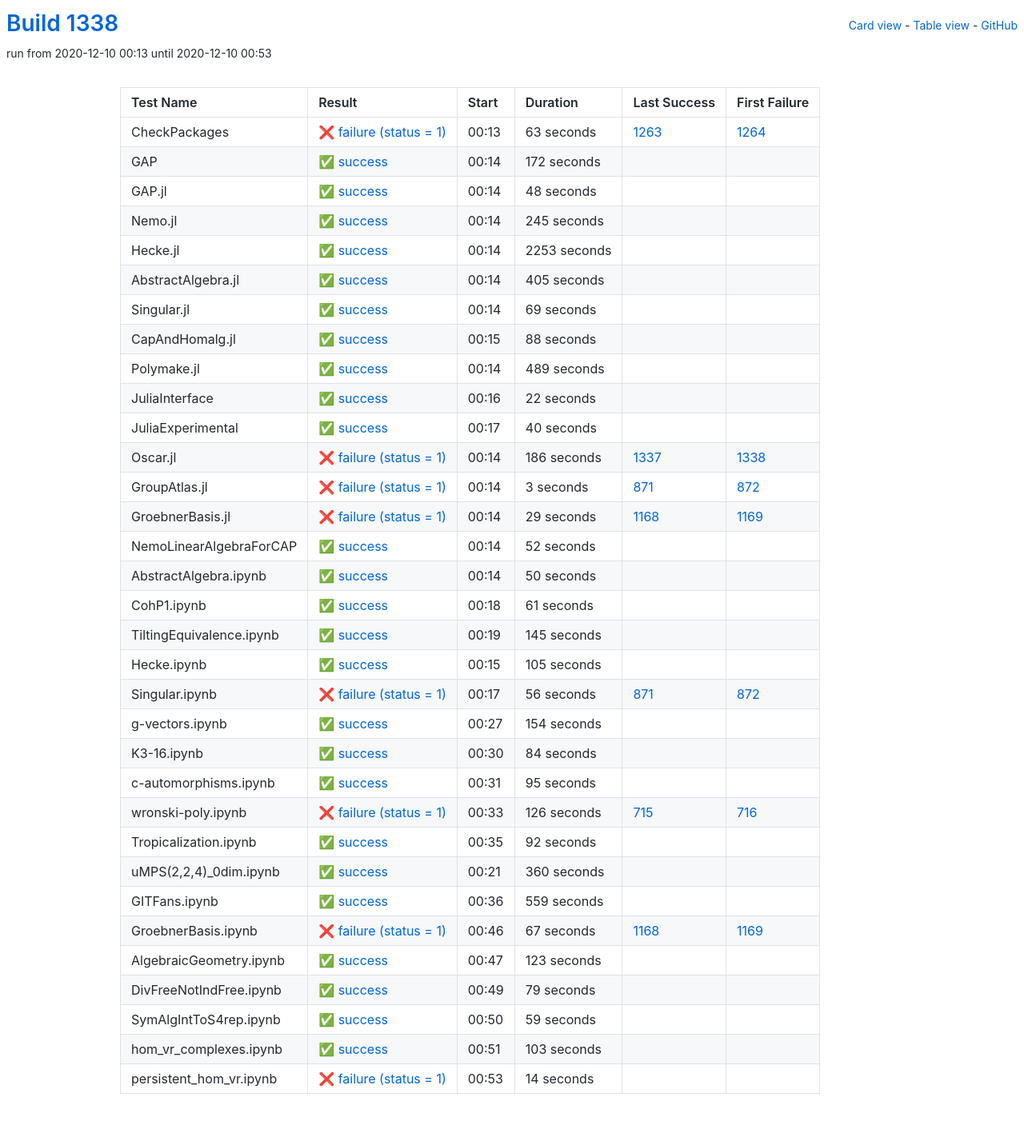
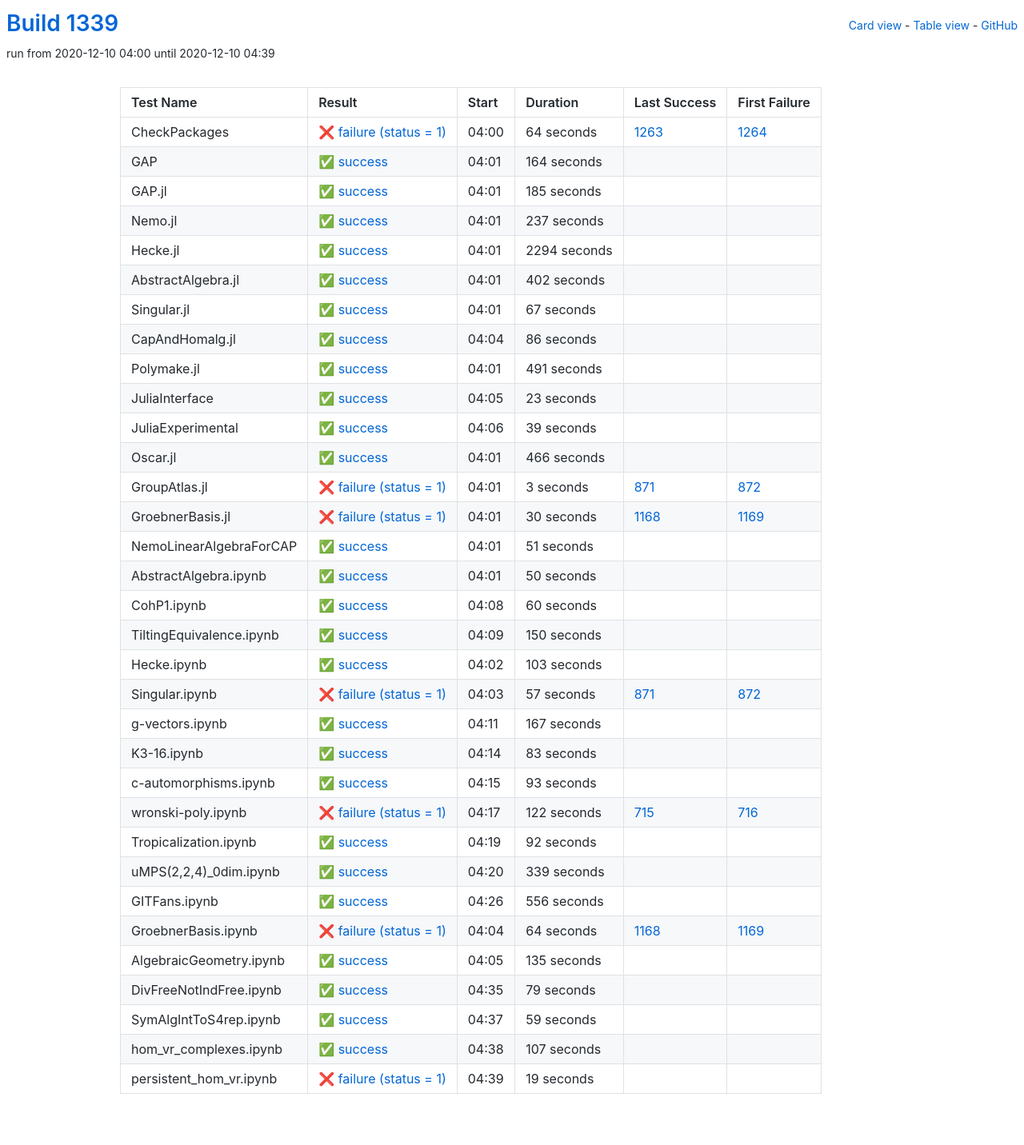
Before and after one commit to oscar-system/oscar-ci-status-stable, a Jekyll site: the page built from table.html, in a window 1280 px wide. Shown: the whole page at 80% size. Built offline with Jekyll 4.4.1, drawn with Linux system fonts in a browser that asks for light colours.

Commit message:
Build #1339

```diff
--- a/_data/ci.yml
+++ b/_data/ci.yml
@@ -1,6 +1,6 @@
 ---
-build: 1338
-build_url: https://oscarci.mathematik.uni-kl.de/job/oscar-stable/1338/
+build: 1339
+build_url: https://oscarci.mathematik.uni-kl.de/job/oscar-stable/1339/
 job: oscar-stable
 organization: oscar-system
 repo: oscar-ci-status-stable
@@ -8,152 +8,152 @@ repourl: https://github.com/oscar-system/oscar-ci-status-stable
 tests:
 - name: CheckPackages
   id: checkpackages
-  log: https://oscarci.mathematik.uni-kl.de/job/oscar-stable/1338/artifact/logs/build-1338/CheckPackages.log
-  start: 2020-12-10 00:13
+  log: https://oscarci.mathematik.uni-kl.de/job/oscar-stable/1339/artifact/logs/build-1339/CheckPackages.log
+  start: 2020-12-10 04:00
   success: false
   exitcode: 1
   status: failure
-  duration: 63
+  duration: 64
   last_success: 1263
   last_success_url: https://oscarci.mathematik.uni-kl.de/job/oscar-stable/1263/
   first_failure: 1264
   first_failure_url: https://oscarci.mathematik.uni-kl.de/job/oscar-stable/1264/
 - name: GAP
   id: gap
-  log: https://oscarci.mathematik.uni-kl.de/job/oscar-stable/1338/artifact/logs/build-1338/GAP.log
-  start: 2020-12-10 00:14
+  log: https://oscarci.mathematik.uni-kl.de/job/oscar-stable/1339/artifact/logs/build-1339/GAP.log
+  start: 2020-12-10 04:01
   success: true
   exitcode: 0
   status: success
-  duration: 172
+  duration: 164
   last_success: false
   last_success_url:
   first_failure: false
   first_failure_url:
 - name: GAP.jl
   id: gap-jl
-  log: https://oscarci.mathematik.uni-kl.de/job/oscar-stable/1338/artifact/logs/build-1338/GAP.jl.log
-  start: 2020-12-10 00:14
+  log: https://oscarci.mathematik.uni-kl.de/job/oscar-stable/1339/artifact/logs/build-1339/GAP.jl.log
+  start: 2020-12-10 04:01
   success: true
   exitcode: 0
   status: success
-  duration: 48
+  duration: 185
   last_success: false
   last_success_url:
   first_failure: false
   first_failure_url:
 - name: Nemo.jl
   id: nemo-jl
-  log: https://oscarci.mathematik.uni-kl.de/job/oscar-stable/1338/artifact/logs/build-1338/Nemo.jl.log
-  start: 2020-12-10 00:14
+  log: https://oscarci.mathematik.uni-kl.de/job/oscar-stable/1339/artifact/logs/build-1339/Nemo.jl.log
+  start: 2020-12-10 04:01
   success: true
   exitcode: 0
   status: success
-  duration: 245
+  duration: 237
   last_success: false
   last_success_url:
   first_failure: false
   first_failure_url:
 - name: Hecke.jl
   id: hecke-jl
-  log: https://oscarci.mathematik.uni-kl.de/job/oscar-stable/1338/artifact/logs/build-1338/Hecke.jl.log
-  start: 2020-12-10 00:14
+  log: https://oscarci.mathematik.uni-kl.de/job/oscar-stable/1339/artifact/logs/build-1339/Hecke.jl.log
+  start: 2020-12-10 04:01
   success: true
   exitcode: 0
   status: success
-  duration: 2253
+  duration: 2294
   last_success: false
   last_success_url:
   first_failure: false
   first_failure_url:
 - name: AbstractAlgebra.jl
   id: abstractalgebra-jl
-  log: https://oscarci.mathematik.uni-kl.de/job/oscar-stable/1338/artifact/logs/build-1338/AbstractAlgebra.jl.log
-  start: 2020-12-10 00:14
+  log: https://oscarci.mathematik.uni-kl.de/job/oscar-stable/1339/artifact/logs/build-1339/AbstractAlgebra.jl.log
+  start: 2020-12-10 04:01
   success: true
   exitcode: 0
   status: success
-  duration: 405
+  duration: 402
   last_success: false
   last_success_url:
   first_failure: false
   first_failure_url:
 - name: Singular.jl
   id: singular-jl
-  log: https://oscarci.mathematik.uni-kl.de/job/oscar-stable/1338/artifact/logs/build-1338/Singular.jl.log
-  start: 2020-12-10 00:14
+  log: https://oscarci.mathematik.uni-kl.de/job/oscar-stable/1339/artifact/logs/build-1339/Singular.jl.log
+  start: 2020-12-10 04:01
   success: true
   exitcode: 0
   status: success
-  duration: 69
+  duration: 67
   last_success: false
   last_success_url:
   first_failure: false
   first_failure_url:
 - name: CapAndHomalg.jl
   id: capandhomalg-jl
-  log: https://oscarci.mathematik.uni-kl.de/job/oscar-stable/1338/artifact/logs/build-1338/CapAndHomalg.jl.log
-  start: 2020-12-10 00:15
+  log: https://oscarci.mathematik.uni-kl.de/job/oscar-stable/1339/artifact/logs/build-1339/CapAndHomalg.jl.log
+  start: 2020-12-10 04:04
   success: true
   exitcode: 0
   status: success
-  duration: 88
+  duration: 86
   last_success: false
   last_success_url:
   first_failure: false
   first_failure_url:
 - name: Polymake.jl
   id: polymake-jl
-  log: https://oscarci.mathematik.uni-kl.de/job/oscar-stable/1338/artifact/logs/build-1338/Polymake.jl.log
-  start: 2020-12-10 00:14
+  log: https://oscarci.mathematik.uni-kl.de/job/oscar-stable/1339/artifact/logs/build-1339/Polymake.jl.log
+  start: 2020-12-10 04:01
   success: true
   exitcode: 0
   status: success
-  duration: 489
+  duration: 491
   last_success: false
   last_success_url:
   first_failure: false
   first_failure_url:
 - name: JuliaInterface
   id: juliainterface
-  log: https://oscarci.mathematik.uni-kl.de/job/oscar-stable/1338/artifact/logs/build-1338/JuliaInterface.log
-  start: 2020-12-10 00:16
+  log: https://oscarci.mathematik.uni-kl.de/job/oscar-stable/1339/artifact/logs/build-1339/JuliaInterface.log
+  start: 2020-12-10 04:05
   success: true
   exitcode: 0
   status: success
-  duration: 22
+  duration: 23
   last_success: false
   last_success_url:
   first_failure: false
   first_failure_url:
 - name: JuliaExperimental
   id: juliaexperimental
-  log: https://oscarci.mathematik.uni-kl.de/job/oscar-stable/1338/artifact/logs/build-1338/JuliaExperimental.log
-  start: 2020-12-10 00:17
+  log: https://oscarci.mathematik.uni-kl.de/job/oscar-stable/1339/artifact/logs/build-1339/JuliaExperimental.log
+  start: 2020-12-10 04:06
   success: true
   exitcode: 0
   status: success
-  duration: 40
+  duration: 39
   last_success: false
   last_success_url:
   first_failure: false
   first_failure_url:
 - name: Oscar.jl
   id: oscar-jl
-  log: https://oscarci.mathematik.uni-kl.de/job/oscar-stable/1338/artifact/logs/build-1338/Oscar.jl.log
-  start: 2020-12-10 00:14
-  success: false
-  exitcode: 1
-  status: failure
-  duration: 186
-  last_success: 1337
-  last_success_url: https://oscarci.mathematik.uni-kl.de/job/oscar-stable/1337/
-  first_failure: 1338
-  first_failure_url: https://oscarci.mathematik.uni-kl.de/job/oscar-stable/1338/
+  log: https://oscarci.mathematik.uni-kl.de/job/oscar-stable/1339/artifact/logs/build-1339/Oscar.jl.log
+  start: 2020-12-10 04:01
+  success: true
+  exitcode: 0
+  status: success
+  duration: 466
+  last_success: false
+  last_success_url:
+  first_failure: false
+  first_failure_url:
 - name: GroupAtlas.jl
   id: groupatlas-jl
-  log: https://oscarci.mathematik.uni-kl.de/job/oscar-stable/1338/artifact/logs/build-1338/GroupAtlas.jl.log
-  start: 2020-12-10 00:14
+  log: https://oscarci.mathematik.uni-kl.de/job/oscar-stable/1339/artifact/logs/build-1339/GroupAtlas.jl.log
+  start: 2020-12-10 04:01
   success: false
   exitcode: 1
   status: failure
@@ -164,32 +164,32 @@ tests:
   first_failure_url: https://oscarci.mathematik.uni-kl.de/job/oscar-stable/872/
 - name: GroebnerBasis.jl
   id: groebnerbasis-jl
-  log: https://oscarci.mathematik.uni-kl.de/job/oscar-stable/1338/artifact/logs/build-1338/GroebnerBasis.jl.log
-  start: 2020-12-10 00:14
+  log: https://oscarci.mathematik.uni-kl.de/job/oscar-stable/1339/artifact/logs/build-1339/GroebnerBasis.jl.log
+  start: 2020-12-10 04:01
   success: false
   exitcode: 1
   status: failure
-  duration: 29
+  duration: 30
   last_success: 1168
   last_success_url: https://oscarci.mathematik.uni-kl.de/job/oscar-stable/1168/
   first_failure: 1169
   first_failure_url: https://oscarci.mathematik.uni-kl.de/job/oscar-stable/1169/
 - name: NemoLinearAlgebraForCAP
   id: nemolinearalgebraforcap
-  log: https://oscarci.mathematik.uni-kl.de/job/oscar-stable/1338/artifact/logs/build-1338/NemoLinearAlgebraForCAP.log
-  start: 2020-12-10 00:14
+  log: https://oscarci.mathematik.uni-kl.de/job/oscar-stable/1339/artifact/logs/build-1339/NemoLinearAlgebraForCAP.log
+  start: 2020-12-10 04:01
   success: true
   exitcode: 0
   status: success
-  duration: 52
+  duration: 51
   last_success: false
   last_success_url:
   first_failure: false
   first_failure_url:
 - name: AbstractAlgebra.ipynb
   id: abstractalgebra-ipynb
-  log: https://oscarci.mathematik.uni-kl.de/job/oscar-stable/1338/artifact/logs/build-1338/AbstractAlgebra.ipynb.log
-  start: 2020-12-10 00:14
+  log: https://oscarci.mathematik.uni-kl.de/job/oscar-stable/1339/artifact/logs/build-1339/AbstractAlgebra.ipynb.log
+  start: 2020-12-10 04:01
   success: true
   exitcode: 0
   status: success
@@ -200,104 +200,104 @@ tests:
   first_failure_url:
 - name: CohP1.ipynb
   id: cohp1-ipynb
-  log: https://oscarci.mathematik.uni-kl.de/job/oscar-stable/1338/artifact/logs/build-1338/CohP1.ipynb.log
-  start: 2020-12-10 00:18
+  log: https://oscarci.mathematik.uni-kl.de/job/oscar-stable/1339/artifact/logs/build-1339/CohP1.ipynb.log
+  start: 2020-12-10 04:08
   success: true
   exitcode: 0
   status: success
-  duration: 61
+  duration: 60
   last_success: false
   last_success_url:
   first_failure: false
   first_failure_url:
 - name: TiltingEquivalence.ipynb
   id: tiltingequivalence-ipynb
-  log: https://oscarci.mathematik.uni-kl.de/job/oscar-stable/1338/artifact/logs/build-1338/TiltingEquivalence.ipynb.log
-  start: 2020-12-10 00:19
+  log: https://oscarci.mathematik.uni-kl.de/job/oscar-stable/1339/artifact/logs/build-1339/TiltingEquivalence.ipynb.log
+  start: 2020-12-10 04:09
   success: true
   exitcode: 0
   status: success
-  duration: 145
+  duration: 150
   last_success: false
   last_success_url:
   first_failure: false
   first_failure_url:
 - name: Hecke.ipynb
   id: hecke-ipynb
-  log: https://oscarci.mathematik.uni-kl.de/job/oscar-stable/1338/artifact/logs/build-1338/Hecke.ipynb.log
-  start: 2020-12-10 00:15
+  log: https://oscarci.mathematik.uni-kl.de/job/oscar-stable/1339/artifact/logs/build-1339/Hecke.ipynb.log
+  start: 2020-12-10 04:02
   success: true
   exitcode: 0
   status: success
-  duration: 105
+  duration: 103
   last_success: false
   last_success_url:
   first_failure: false
   first_failure_url:
 - name: Singular.ipynb
   id: singular-ipynb
-  log: https://oscarci.mathematik.uni-kl.de/job/oscar-stable/1338/artifact/logs/build-1338/Singular.ipynb.log
-  start: 2020-12-10 00:17
+  log: https://oscarci.mathematik.uni-kl.de/job/oscar-stable/1339/artifact/logs/build-1339/Singular.ipynb.log
+  start: 2020-12-10 04:03
   success: false
   exitcode: 1
   status: failure
-  duration: 56
+  duration: 57
   last_success: 871
   last_success_url: https://oscarci.mathematik.uni-kl.de/job/oscar-stable/871/
   first_failure: 872
   first_failure_url: https://oscarci.mathematik.uni-kl.de/job/oscar-stable/872/
 - name: g-vectors.ipynb
   id: g-vectors-ipynb
-  log: https://oscarci.mathematik.uni-kl.de/job/oscar-stable/1338/artifact/logs/build-1338/g-vectors.ipynb.log
-  start: 2020-12-10 00:27
+  log: https://oscarci.mathematik.uni-kl.de/job/oscar-stable/1339/artifact/logs/build-1339/g-vectors.ipynb.log
+  start: 2020-12-10 04:11
   success: true
   exitcode: 0
   status: success
-  duration: 154
+  duration: 167
   last_success: false
   last_success_url:
   first_failure: false
   first_failure_url:
 - name: K3-16.ipynb
   id: k3-16-ipynb
-  log: https://oscarci.mathematik.uni-kl.de/job/oscar-stable/1338/artifact/logs/build-1338/K3-16.ipynb.log
-  start: 2020-12-10 00:30
+  log: https://oscarci.mathematik.uni-kl.de/job/oscar-stable/1339/artifact/logs/build-1339/K3-16.ipynb.log
+  start: 2020-12-10 04:14
   success: true
   exitcode: 0
   status: success
-  duration: 84
+  duration: 83
   last_success: false
   last_success_url:
   first_failure: false
   first_failure_url:
 - name: c-automorphisms.ipynb
   id: c-automorphisms-ipynb
-  log: https://oscarci.mathematik.uni-kl.de/job/oscar-stable/1338/artifact/logs/build-1338/c-automorphisms.ipynb.log
-  start: 2020-12-10 00:31
+  log: https://oscarci.mathematik.uni-kl.de/job/oscar-stable/1339/artifact/logs/build-1339/c-automorphisms.ipynb.log
+  start: 2020-12-10 04:15
   success: true
   exitcode: 0
   status: success
-  duration: 95
+  duration: 93
   last_success: false
   last_success_url:
   first_failure: false
   first_failure_url:
 - name: wronski-poly.ipynb
   id: wronski-poly-ipynb
-  log: https://oscarci.mathematik.uni-kl.de/job/oscar-stable/1338/artifact/logs/build-1338/wronski-poly.ipynb.log
-  start: 2020-12-10 00:33
+  log: https://oscarci.mathematik.uni-kl.de/job/oscar-stable/1339/artifact/logs/build-1339/wronski-poly.ipynb.log
+  start: 2020-12-10 04:17
   success: false
   exitcode: 1
   status: failure
-  duration: 126
+  duration: 122
   last_success: 715
   last_success_url: https://oscarci.mathematik.uni-kl.de/job/oscar-stable/715/
   first_failure: 716
   first_failure_url: https://oscarci.mathematik.uni-kl.de/job/oscar-stable/716/
 - name: Tropicalization.ipynb
   id: tropicalization-ipynb
-  log: https://oscarci.mathematik.uni-kl.de/job/oscar-stable/1338/artifact/logs/build-1338/Tropicalization.ipynb.log
-  start: 2020-12-10 00:35
+  log: https://oscarci.mathematik.uni-kl.de/job/oscar-stable/1339/artifact/logs/build-1339/Tropicalization.ipynb.log
+  start: 2020-12-10 04:19
   success: true
   exitcode: 0
   status: success
@@ -308,56 +308,56 @@ tests:
   first_failure_url:
 - name: uMPS(2,2,4)_0dim.ipynb
   id: umps-2-2-4-0dim-ipynb
-  log: https://oscarci.mathematik.uni-kl.de/job/oscar-stable/1338/artifact/logs/build-1338/uMPS-2-2-4-_0dim.ipynb.log
-  start: 2020-12-10 00:21
+  log: https://oscarci.mathematik.uni-kl.de/job/oscar-stable/1339/artifact/logs/build-1339/uMPS-2-2-4-_0dim.ipynb.log
+  start: 2020-12-10 04:20
   success: true
   exitcode: 0
   status: success
-  duration: 360
+  duration: 339
   last_success: false
   last_success_url:
   first_failure: false
   first_failure_url:
 - name: GITFans.ipynb
   id: gitfans-ipynb
-  log: https://oscarci.mathematik.uni-kl.de/job/oscar-stable/1338/artifact/logs/build-1338/GITFans.ipynb.log
-  start: 2020-12-10 00:36
+  log: https://oscarci.mathematik.uni-kl.de/job/oscar-stable/1339/artifact/logs/build-1339/GITFans.ipynb.log
+  start: 2020-12-10 04:26
   success: true
   exitcode: 0
   status: success
-  duration: 559
+  duration: 556
   last_success: false
   last_success_url:
   first_failure: false
   first_failure_url:
 - name: GroebnerBasis.ipynb
   id: groebnerbasis-ipynb
-  log: https://oscarci.mathematik.uni-kl.de/job/oscar-stable/1338/artifact/logs/build-1338/GroebnerBasis.ipynb.log
-  start: 2020-12-10 00:46
+  log: https://oscarci.mathematik.uni-kl.de/job/oscar-stable/1339/artifact/logs/build-1339/GroebnerBasis.ipynb.log
+  start: 2020-12-10 04:04
   success: false
   exitcode: 1
   status: failure
-  duration: 67
+  duration: 64
   last_success: 1168
   last_success_url: https://oscarci.mathematik.uni-kl.de/job/oscar-stable/1168/
   first_failure: 1169
   first_failure_url: https://oscarci.mathematik.uni-kl.de/job/oscar-stable/1169/
 - name: AlgebraicGeometry.ipynb
   id: algebraicgeometry-ipynb
-  log: https://oscarci.mathematik.uni-kl.de/job/oscar-stable/1338/artifact/logs/build-1338/AlgebraicGeometry.ipynb.log
-  start: 2020-12-10 00:47
+  log: https://oscarci.mathematik.uni-kl.de/job/oscar-stable/1339/artifact/logs/build-1339/AlgebraicGeometry.ipynb.log
+  start: 2020-12-10 04:05
   success: true
   exitcode: 0
   status: success
-  duration: 123
+  duration: 135
   last_success: false
   last_success_url:
   first_failure: false
   first_failure_url:
 - name: DivFreeNotIndFree.ipynb
   id: divfreenotindfree-ipynb
-  log: https://oscarci.mathematik.uni-kl.de/job/oscar-stable/1338/artifact/logs/build-1338/DivFreeNotIndFree.ipynb.log
-  start: 2020-12-10 00:49
+  log: https://oscarci.mathematik.uni-kl.de/job/oscar-stable/1339/artifact/logs/build-1339/DivFreeNotIndFree.ipynb.log
+  start: 2020-12-10 04:35
   success: true
   exitcode: 0
   status: success
@@ -368,8 +368,8 @@ tests:
   first_failure_url:
 - name: SymAlgIntToS4rep.ipynb
   id: symalginttos4rep-ipynb
-  log: https://oscarci.mathematik.uni-kl.de/job/oscar-stable/1338/artifact/logs/build-1338/SymAlgIntToS4rep.ipynb.log
-  start: 2020-12-10 00:50
+  log: https://oscarci.mathematik.uni-kl.de/job/oscar-stable/1339/artifact/logs/build-1339/SymAlgIntToS4rep.ipynb.log
+  start: 2020-12-10 04:37
   success: true
   exitcode: 0
   status: success
@@ -380,24 +380,24 @@ tests:
   first_failure_url:
 - name: hom_vr_complexes.ipynb
   id: hom-vr-complexes-ipynb
-  log: https://oscarci.mathematik.uni-kl.de/job/oscar-stable/1338/artifact/logs/build-1338/hom_vr_complexes.ipynb.log
-  start: 2020-12-10 00:51
+  log: https://oscarci.mathematik.uni-kl.de/job/oscar-stable/1339/artifact/logs/build-1339/hom_vr_complexes.ipynb.log
+  start: 2020-12-10 04:38
   success: true
   exitcode: 0
   status: success
-  duration: 103
+  duration: 107
   last_success: false
   last_success_url:
   first_failure: false
   first_failure_url:
 - name: persistent_hom_vr.ipynb
   id: persistent-hom-vr-ipynb
-  log: https://oscarci.mathematik.uni-kl.de/job/oscar-stable/1338/artifact/logs/build-1338/persistent_hom_vr.ipynb.log
-  start: 2020-12-10 00:53
+  log: https://oscarci.mathematik.uni-kl.de/job/oscar-stable/1339/artifact/logs/build-1339/persistent_hom_vr.ipynb.log
+  start: 2020-12-10 04:39
   success: false
   exitcode: 1
   status: failure
-  duration: 14
+  duration: 19
   last_success: false
   last_success_url:
   first_failure: false
```
Also changed, not shown: README.md.
